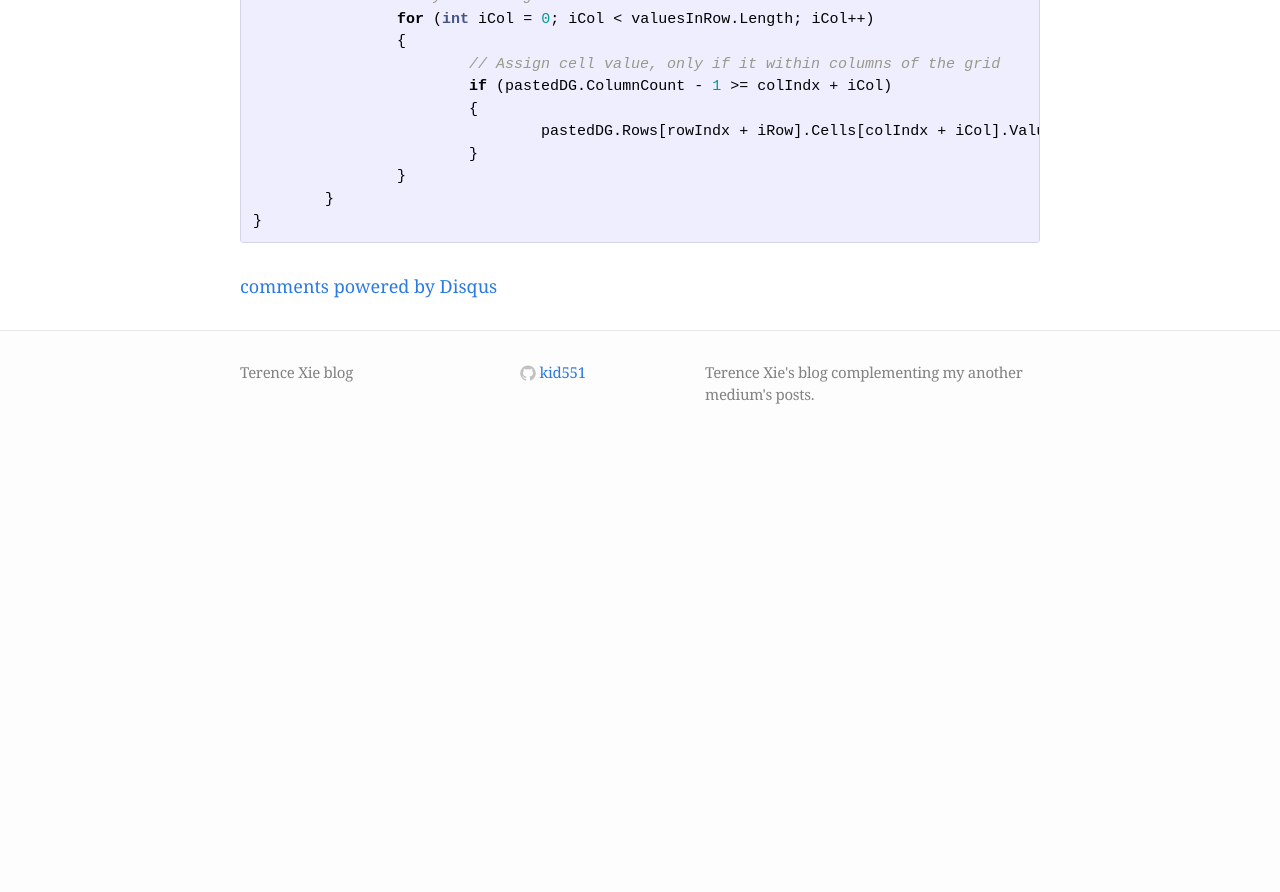
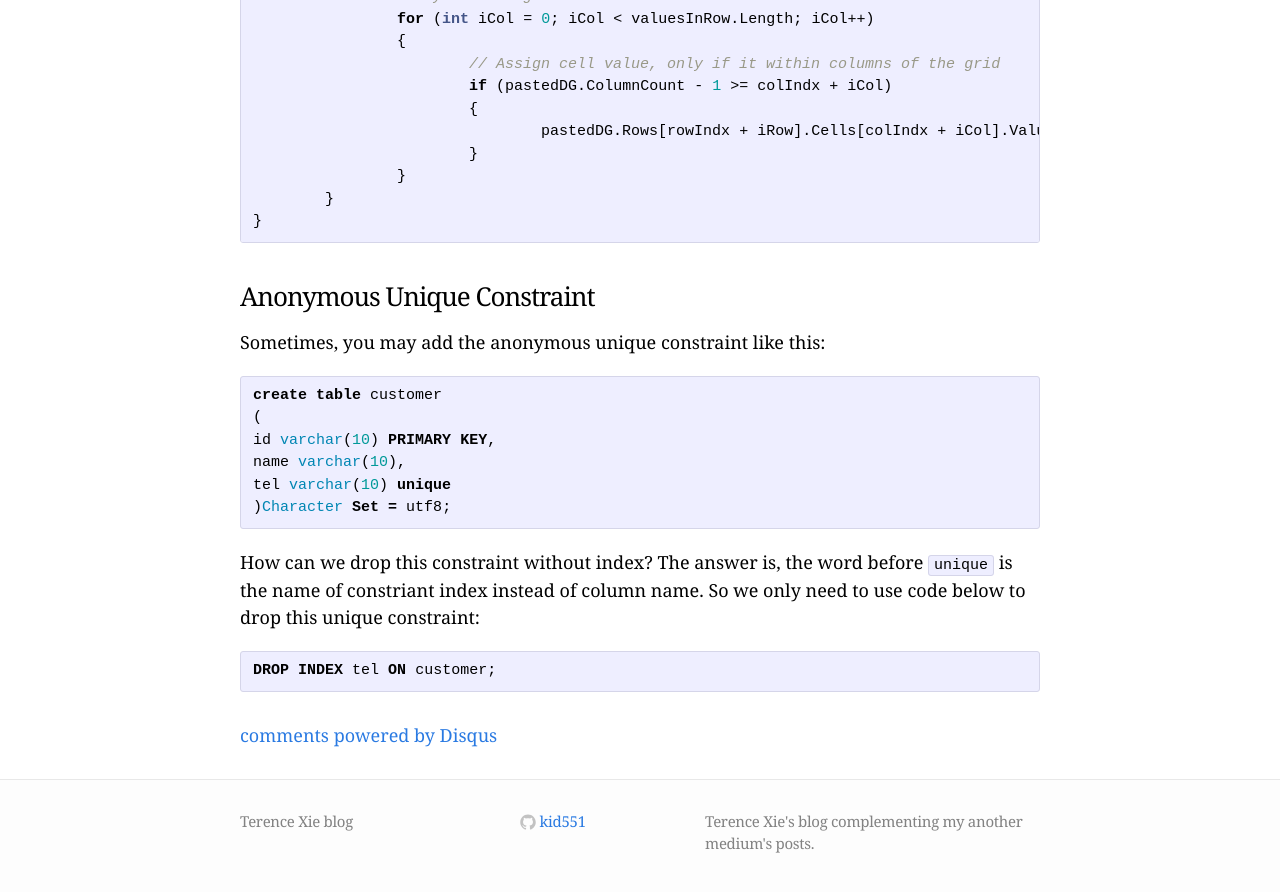
Before and after one commit to kid551/kid551.github.io, a Jekyll site: the page built from _posts/2017-03-21-MySqlCSharp-Dev.md, in a window 1280 px wide and 900 px high, scrolled down 3285 px. Shown: the top 892 px of the window. Built offline with Jekyll 4.4.1, drawn with Linux system fonts in a browser that asks for light colours; comment, search, counter and statistics services are not loaded; before the commit the page ends 3736 px from its top, so only the background shows below that.

Commit message:
Add sql unique constraint content.

````diff
--- a/_posts/2017-03-21-MySqlCSharp-Dev.md
+++ b/_posts/2017-03-21-MySqlCSharp-Dev.md
@@ -141,3 +141,22 @@ public static void Paste2Datagrid(DataGridView pastedDG)
 	}
 }
 ```
+
+### Anonymous Unique Constraint
+
+Sometimes, you may add the anonymous unique constraint like this:
+
+```sql
+create table customer
+(
+id varchar(10) PRIMARY KEY,
+name varchar(10),
+tel varchar(10) unique
+)Character Set = utf8;
+```
+
+How can we drop this constraint without index? The answer is, the word before `unique` is the name of constriant index instead of column name. So we only need to use code below to drop this unique constraint:
+
+```sql
+DROP INDEX tel ON customer;
+```
````
